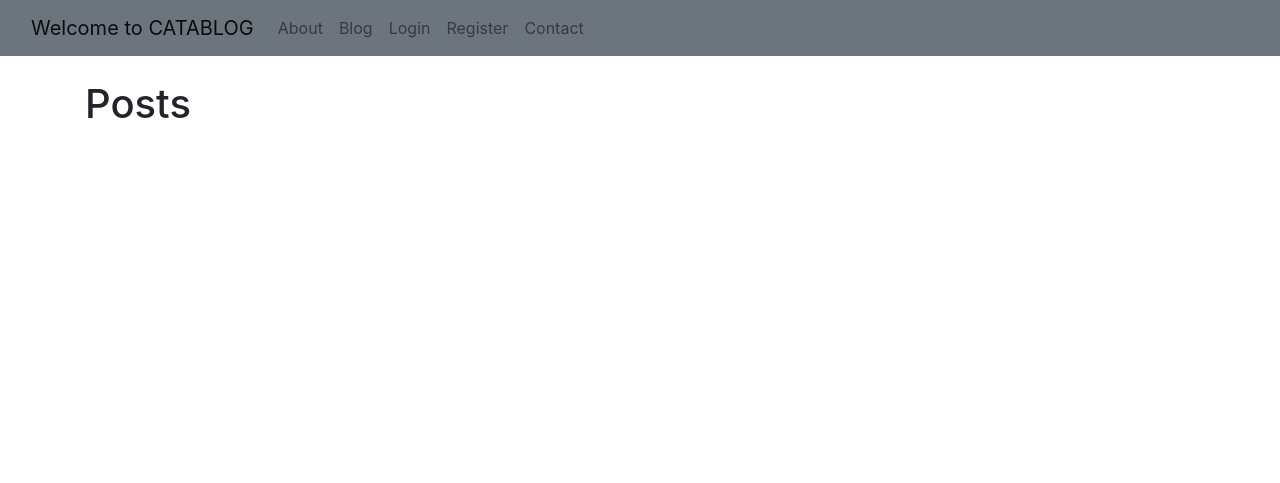
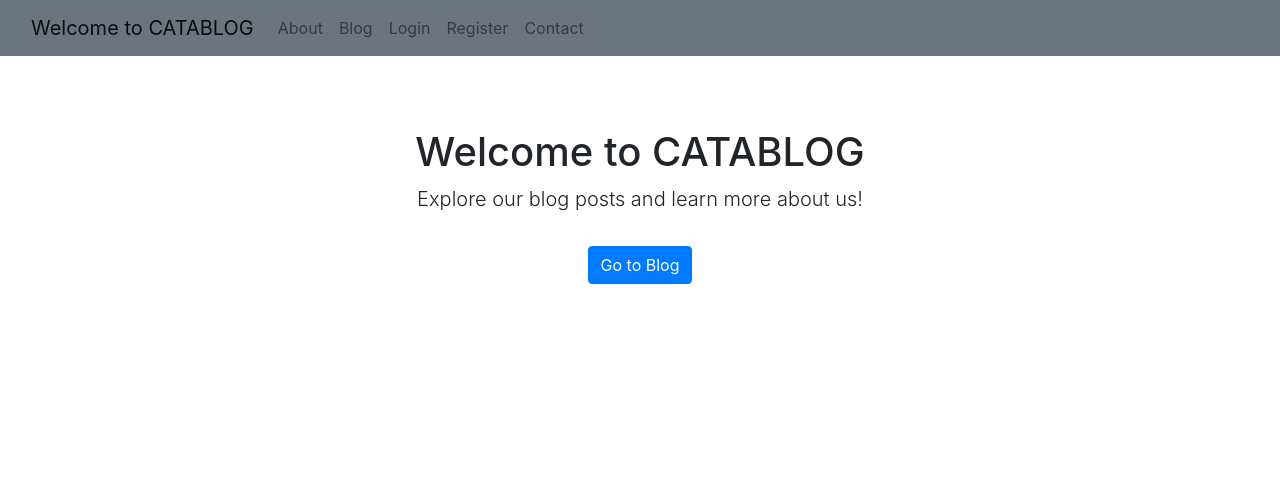
Before and after one commit to MABSWE/PP4, a Django app: page / in a window 1280 px wide. Shown: the top 483 px of the page. Run offline with Django 4.2, Linux system fonts and the light colour scheme; data that the repository does not hold is empty; some libraries are stand-ins or nearby versions.

Commit message:
Add about, login, blog, register, contact pages

```diff
--- /dev/null
+++ b/blog/templates/about.html
@@ -0,0 +1 @@
+<p>About</p>
--- a/blog/templates/base.html
+++ b/blog/templates/base.html
@@ -23,11 +23,11 @@
           </button>
           <div class="collapse navbar-collapse" id="navbarNavAltMarkup">
             <div class="navbar-nav">
-              <a class="nav-link" href="#">About</a>
-              <a class="nav-link" href="#">Blog</a>
-              <a class="nav-link" href="#">Login</a>
-              <a class="nav-link" href="#">Register</a>
-              <a class="nav-link" href="#">Contact</a>
+              <a class="nav-link" href="{% url 'about' %}">About</a>
+              <a class="nav-link" href="{% url 'blog' %}">Blog</a>
+              <a class="nav-link" href="{% url 'login' %}">Login</a>
+              <a class="nav-link" href="{% url 'register' %}">Register</a>
+              <a class="nav-link" href="{% url 'contact' %}">Contact</a>
             </div>
           </div>
         </div>
--- /dev/null
+++ b/blog/templates/blog.html
@@ -0,0 +1 @@
+<p>Blog</p>
--- /dev/null
+++ b/blog/templates/contact.html
@@ -0,0 +1 @@
+<p>Contact</p>
--- a/blog/templates/home.html
+++ b/blog/templates/home.html
@@ -1,20 +1,9 @@
 {% extends 'base.html' %}
 
-{% load static %}
-<link rel="icon" href="{% static 'blog/favicon.ico' %}" type="image/x-icon">
-
 {% block content %}
-
-<h1>Posts</h1>
-<ul>
-    {% for post in posts %}
-    <li>
-        <a href="{% url 'article-detail' pk=post.pk %}">
-            {{ post.title }}
-        </a> - {{ post.author.first_name }} {{ post.author.last_name }} <br />
-        {{ post.content }}
-    </li>
-    {% endfor %}
-</ul>
-
+<div class="text-center mt-5">
+  <h1>Welcome to CATABLOG</h1>
+  <p class="lead">Explore our blog posts and learn more about us!</p>
+  <a href="{% url 'blog' %}" class="btn btn-primary mt-3">Go to Blog</a>
+</div>
 {% endblock %}
--- /dev/null
+++ b/blog/templates/login.html
@@ -0,0 +1 @@
+<p>Login</p>
--- /dev/null
+++ b/blog/templates/register.html
@@ -0,0 +1 @@
+<p>Register</p>
--- a/blog/urls.py
+++ b/blog/urls.py
@@ -4,6 +4,11 @@ from . import views
 # Importera views-modulen här
 
 urlpatterns = [
-    path('', views.HomeView.as_view(), name='home'),
+    path('', views.home, name='home'),  # Welcome page
+    path('blog/', views.BlogView.as_view(), name='blog'),  # Blog
     path('article/<int:pk>/', views.ArticleDetailView.as_view(), name='article-detail'),
+    path('about/', views.about, name='about'),
+    path('login/', views.login_view, name='login'),
+    path('register/', views.register, name='register'),
+    path('contact/', views.contact, name='contact'),
 ]
--- a/blog/views.py
+++ b/blog/views.py
@@ -2,16 +2,34 @@ from django.shortcuts import render
 from django.views.generic import ListView, DetailView
 from .models import Post
 
-# Create your views here.
-# def home(request):
-#     return render(request, 'home.html', {})
+# Home View (Welcome)
+def home(request):
+    return render(request, 'home.html')
 
-class HomeView(ListView):
+# Blog Page
+class BlogView(ListView):
     model = Post
-    template_name = 'home.html'
+    template_name = 'blog.html'
     context_object_name = 'posts'
 
+# Detail view
 class ArticleDetailView(DetailView):
     model = Post
     template_name = 'detail_view.html'
     context_object_name = 'post'
+
+# About Page
+def about(request):
+    return render(request, 'about.html')
+
+# Login Page
+def login_view(request):
+    return render(request, 'login.html')
+
+# Register Page
+def register(request):
+    return render(request, 'register.html')
+
+# Contact Page
+def contact(request):
+    return render(request, 'contact.html')
```
